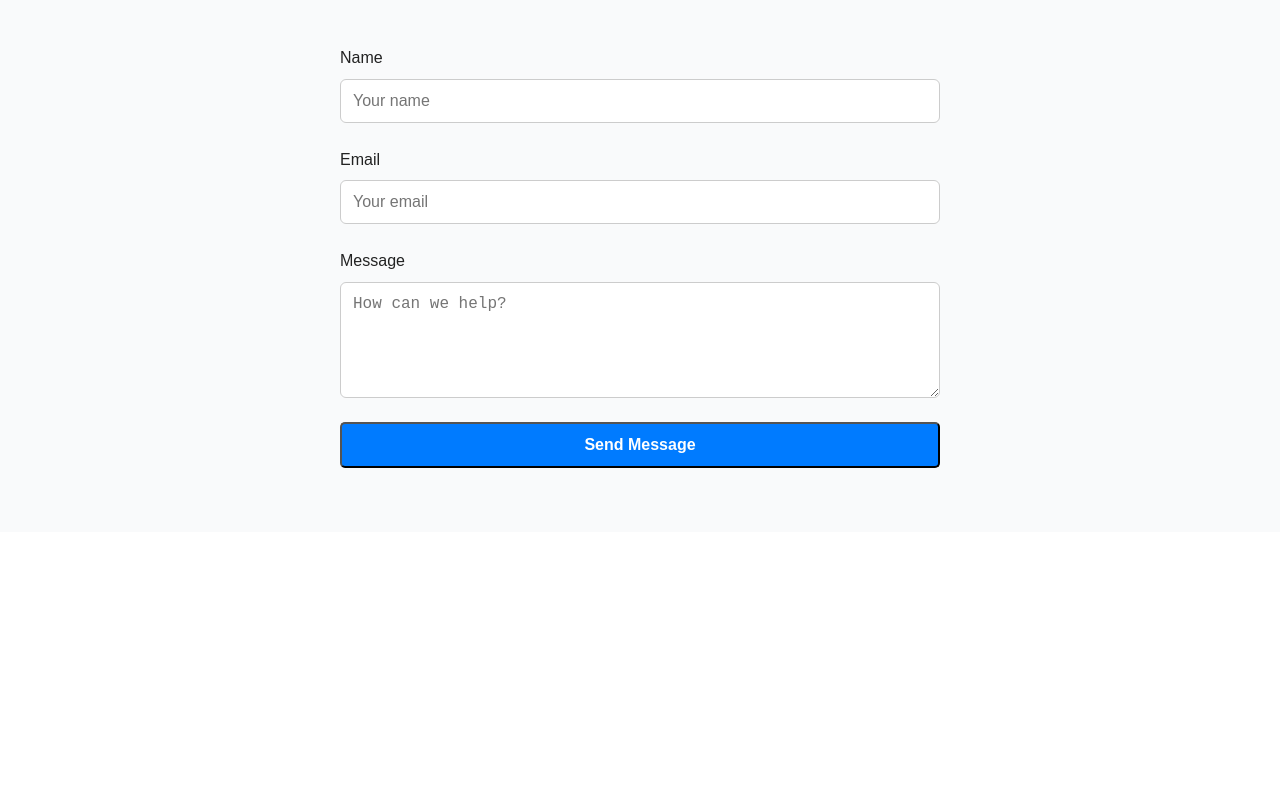
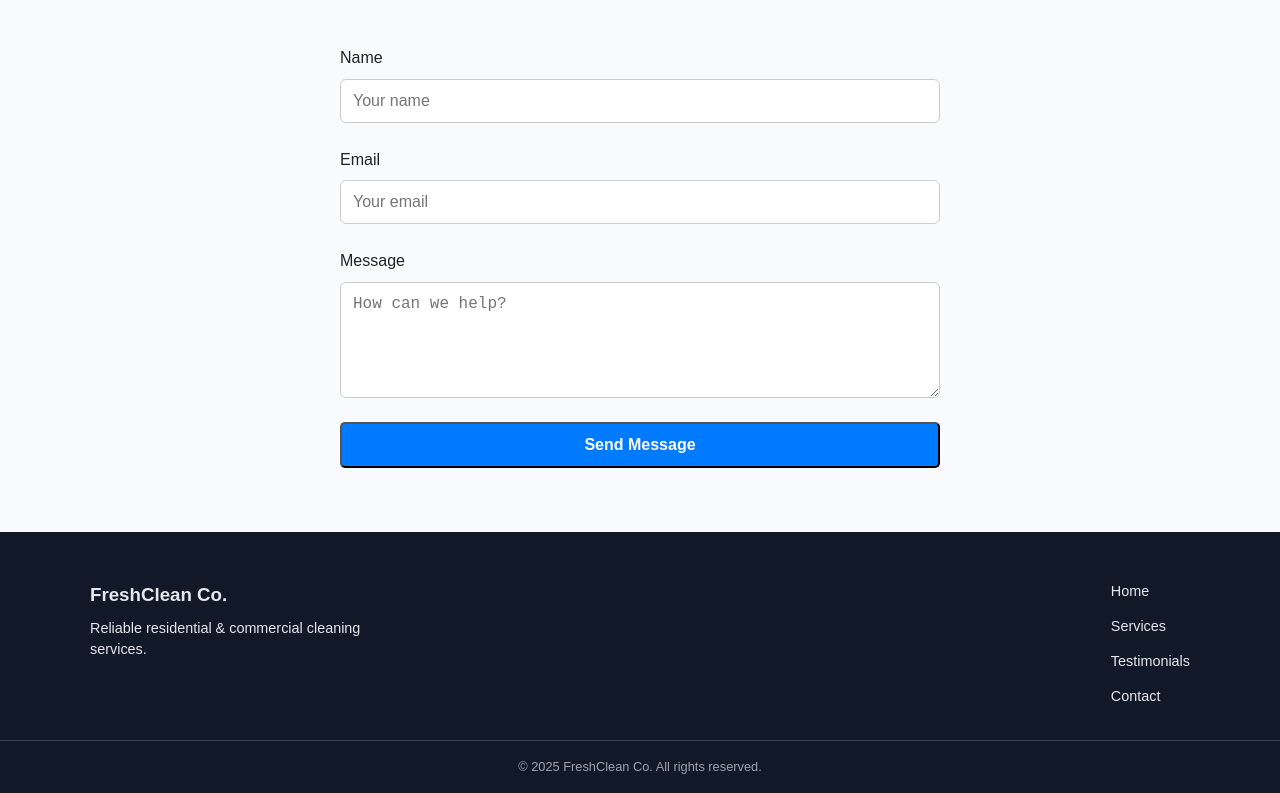
Before and after one commit to Afer1991/local-cleaning-service-website, a plain HTML site: page index.html in a window 1280 px wide. Shown: the part 1935-2728 px from the top of the page. Before the commit the page ends 2467 px from the top, so only its background shows below. Drawn offline with Linux system fonts and the light colour scheme.

Commit message:
Add footer section

```diff
--- a/index.html
+++ b/index.html
@@ -107,18 +107,15 @@
         <p class="section-subtitle">
           Request a free quote or ask us a question.
         </p>
-
         <form class="contact-form">
           <div class="form-group">
             <label for="name">Name</label>
             <input type="text" id="name" placeholder="Your name" required />
           </div>
-
           <div class="form-group">
             <label for="email">Email</label>
             <input type="email" id="email" placeholder="Your email" required />
           </div>
-
           <div class="form-group">
             <label for="message">Message</label>
             <textarea
@@ -128,13 +125,29 @@
               required
             ></textarea>
           </div>
-
           <button type="submit" class="btn-primary">
             Send Message
           </button>
         </form>
       </div>
     </section>
+    <footer class="footer">
+      <div class="container footer-content">
+        <div class="footer-brand">
+          <h3>FreshClean Co.</h3>
+          <p>Reliable residential & commercial cleaning services.</p>
+        </div>
+        <nav class="footer-nav">
+          <a href="#home">Home</a>
+          <a href="#services">Services</a>
+          <a href="#testimonials">Testimonials</a>
+          <a href="#contact">Contact</a>
+        </nav>
+      </div>
+      <div class="footer-bottom">
+        <p>© 2025 FreshClean Co. All rights reserved.</p>
+      </div>
+    </footer>
     <script src="main.js"></script>
   </body>
 </html>
--- a/styles.css
+++ b/styles.css
@@ -270,6 +270,54 @@ body {
   font-size: 1rem;
 }
 
+.footer {
+  background-color: #111827;
+  color: #e5e7eb;
+  padding-top: 3rem;
+}
+
+.footer-content {
+  display: flex;
+  justify-content: space-between;
+  gap: 2rem;
+  flex-wrap: wrap;
+}
+
+.footer-brand h3 {
+  margin-bottom: 0.5rem;
+}
+
+.footer-brand p {
+  max-width: 300px;
+  font-size: 0.9rem;
+  line-height: 1.5;
+}
+
+.footer-nav {
+  display: flex;
+  flex-direction: column;
+  gap: 0.75rem;
+}
+
+.footer-nav a {
+  color: #e5e7eb;
+  text-decoration: none;
+  font-size: 0.9rem;
+}
+
+.footer-nav a:hover {
+  text-decoration: underline;
+}
+
+.footer-bottom {
+  border-top: 1px solid #374151;
+  margin-top: 2rem;
+  padding: 1rem 0;
+  text-align: center;
+  font-size: 0.8rem;
+  color: #9ca3af;
+}
+
 
 @media (min-width: 768px) {
   .hero-text h2 {
```
